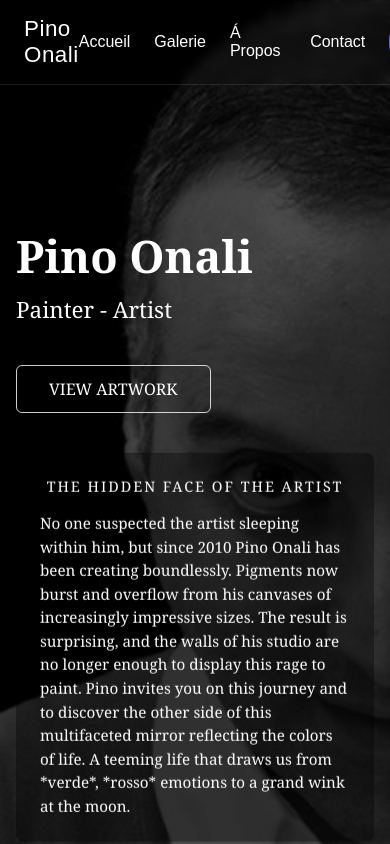
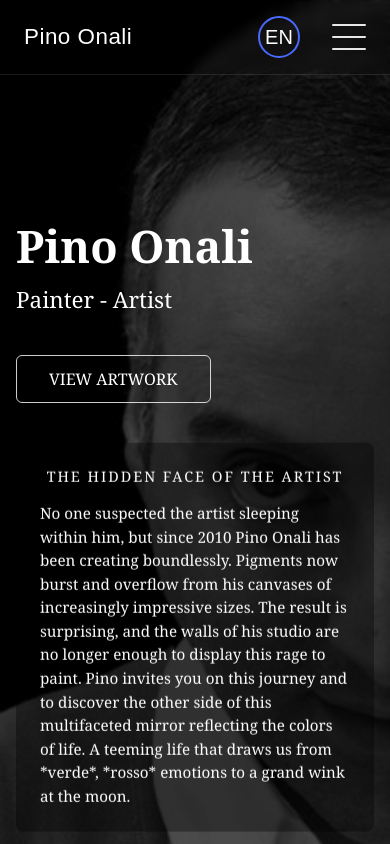
Before and after one commit to Davit-Ners/pino_onali_site, a Next.js app: page / in a window 390 px wide. Built offline with nearby package versions, Linux system fonts and the light colour scheme; no server answers.

Commit message:
Add burger menu responsive for navBar + translation navBar

```diff
--- a/app/components/header/header.module.css
+++ b/app/components/header/header.module.css
@@ -1,5 +1,4 @@
 .header {
-  /* position: fixed; */
   position: sticky;
   top: 0;
   width: 100%;
@@ -7,7 +6,6 @@
 
   background: rgba(0, 0, 0, 0.35);
   backdrop-filter: var(--blur-bg);
-
   border-bottom: 1px solid rgba(255, 255, 255, 0.1);
 }
 
@@ -19,43 +17,171 @@
   display: flex;
   justify-content: space-between;
   align-items: center;
+  position: relative; /* pour ancrer le menu mobile sous la barre */
 }
 
 .logo {
   font-size: 1.4rem;
-  /* font-weight: bold; */
   letter-spacing: 0.5px;
-  font-family: 'Montserrat', sans-serif;
+  font-family: "Montserrat", sans-serif;
 }
 
-.nav {
+/* ====== NAV DESKTOP ====== */
+
+.navDesktop {
   display: flex;
   gap: var(--space-lg);
   align-items: center;
 }
 
-.nav a {
-  font-family: 'Montserrat', sans-serif;
+.navDesktop a {
+  font-family: "Montserrat", sans-serif;
   font-size: 1rem;
   transition: opacity var(--transition-fast);
 }
 
-.nav a:hover {
+.navDesktop a:hover {
   opacity: 0.7;
 }
+
+/* ====== BURGER (MOBILE) ====== */
+
+.burger {
+  display: none;
+  width: 34px;
+  height: 28px;
+  padding: 0;
+  border: none;
+  background: transparent;
+  cursor: pointer;
+  align-items: center;
+  align-self: center;
+
+  /* centre le système */
+  position: relative;
+}
+
+.burger span {
+  position: absolute;
+  left: 0;
+  right: 0;
+  margin: 0 auto;
+
+  display: block;
+  height: 2px;
+  width: 100%;
+  border-radius: 999px;
+  background: rgba(255, 255, 255, 0.9);
+  transition: transform 0.25s ease, opacity 0.25s ease;
+  transform-origin: center;
+}
+
+/* état fermé : 3 lignes superposées */
+.burger span:nth-child(1) {
+  transform: translateY(-12px);
+}
+
+.burger span:nth-child(2) {
+  transform: translateY(0);
+}
+
+.burger span:nth-child(3) {
+  transform: translateY(12px);
+}
+
+/* Animation burger → croix */
+.burgerOpen span:nth-child(1) {
+  transform: rotate(45deg);
+}
+
+.burgerOpen span:nth-child(2) {
+  opacity: 0;
+}
+
+.burgerOpen span:nth-child(3) {
+  transform: rotate(-45deg);
+}
+
+/* ====== NAV MOBILE ====== */
+
+.navMobile {
+  position: absolute;
+  left: var(--space-lg);
+  right: var(--space-lg);
+  top: calc(100% + 10px);
+
+  background: rgba(0, 0, 0, 0.97);
+  backdrop-filter: var(--blur-bg);
+  border-radius: 14px;
+  border: 1px solid rgba(255, 255, 255, 0.18);
+  box-shadow: 0 18px 40px rgba(0, 0, 0, 0.8);
+
+  display: flex;
+  flex-direction: column;
+  gap: var(--space-sm);
+  padding: var(--space-md);
+
+  transform: translateY(-10px);
+  opacity: 0;
+  pointer-events: none;
+  transition: opacity 0.2s ease, transform 0.2s ease;
+}
+
+.navMobileOpen {
+  opacity: 1;
+  transform: translateY(0);
+  pointer-events: auto;
+}
+
+.navMobile a {
+  font-family: "Montserrat", sans-serif;
+  font-size: 0.95rem;
+  padding: 8px 10px;
+  border-radius: 8px;
+  transition: background var(--transition-fast), opacity var(--transition-fast);
+}
+
+.navMobile a:hover {
+  background: rgba(255, 255, 255, 0.08);
+  opacity: 1;
+}
+
+/* ====== BADGE ADMIN ====== */
 
 .adminBadge {
   padding: 4px 10px;
   font-size: 0.7rem;
   letter-spacing: 1px;
-  border: 1px solid rgba(255,255,255,0.35);
+  border: 1px solid rgba(255, 255, 255, 0.35);
   border-radius: 6px;
   background: rgba(24, 163, 0, 0.4);
   color: white;
   transition: 0.3s ease-in-out;
+}
 
-  &:hover {
-    cursor: pointer;
-    transform: scale(1.1);
+.adminBadge:hover {
+  cursor: pointer;
+  transform: scale(1.1);
+}
+
+.adminBadgeMobile {
+  margin-top: var(--space-xs);
+  padding: 6px 12px;
+  font-size: 0.75rem;
+  letter-spacing: 1px;
+  border-radius: 999px;
+  border: 1px solid rgba(24, 163, 0, 0.6);
+  background: rgba(24, 163, 0, 0.3);
+}
+
+/* ====== RESPONSIVE ====== */
+
+@media (max-width: 768px) {
+  .navDesktop {
+    display: none;
+  }
+
+  .burger {
+    display: flex;
   }
 }
--- a/app/components/header/header.tsx
+++ b/app/components/header/header.tsx
@@ -2,6 +2,7 @@ import Link from "next/link";
 import styles from "./header.module.css";
 import { cookies } from "next/headers";
 import LanguageToggle from "../languageToggle/languageToggle";
+import HeaderNav from "./headerNav";
 
 export default async function Header() {
     const isAdmin = (await cookies()).get("pino_admin")?.value === '1';
@@ -9,16 +10,14 @@ export default async function Header() {
     return (
         <header className={styles.header}>
         <div className={styles.container}>
-            <div className={styles.logo}><Link href="/">Pino Onali</Link></div>
+            <div className={styles.logo}>
+            <Link href="/">Pino Onali</Link>
+            </div>
 
-            <nav className={styles.nav}>
-            <Link href="/">Accueil</Link>
-            <Link href="/galerie">Galerie</Link>
-            <Link href="/about">Á Propos</Link>
-            <Link href="/contact">Contact</Link>
+            <div style={{ display: 'flex', gap: "2rem" }}>
             <LanguageToggle />
-            {isAdmin && <Link className={styles.adminBadge} href="/admin">Admin</Link>}
-            </nav>
+            <HeaderNav isAdmin={isAdmin} />
+            </div>
         </div>
         </header>
     );
--- /dev/null
+++ b/app/components/header/headerNav.tsx
@@ -0,0 +1,77 @@
+"use client";
+
+import { useState } from "react";
+import Link from "next/link";
+import styles from "./header.module.css";
+import { useTranslations } from "../languageProvider/languageProvider";
+
+type Props = {
+    isAdmin: boolean;
+};
+
+export default function HeaderNav({ isAdmin }: Props) {
+    const [open, setOpen] = useState(false);
+    const t = useTranslations();
+
+    function closeMenu() {
+        setOpen(false);
+    }
+
+    return (
+        <>
+        {/* Nav desktop */}
+        <nav className={styles.navDesktop}>
+            <Link href="/">{t.nav.home}</Link>
+            <Link href="/galerie">{t.nav.gallery}</Link>
+            <Link href="/about">{t.nav.about}</Link>
+            <Link href="/contact">{t.nav.contact}</Link>
+            {isAdmin && (
+            <Link className={styles.adminBadge} href="/admin">
+                Admin
+            </Link>
+            )}
+        </nav>
+
+        {/* Bouton burger (mobile) */}
+        <button
+            className={`${styles.burger} ${open ? styles.burgerOpen : ""}`}
+            onClick={() => setOpen((prev) => !prev)}
+            aria-label="Ouvrir le menu"
+            aria-expanded={open}
+        >
+            <span />
+            <span />
+            <span />
+        </button>
+
+        {/* Nav mobile */}
+        <nav
+            className={`${styles.navMobile} ${
+            open ? styles.navMobileOpen : ""
+            }`}
+        >
+            <Link href="/" onClick={closeMenu}>
+            {t.nav.home}
+            </Link>
+            <Link href="/galerie" onClick={closeMenu}>
+            {t.nav.gallery}
+            </Link>
+            <Link href="/about" onClick={closeMenu}>
+            {t.nav.about}
+            </Link>
+            <Link href="/contact" onClick={closeMenu}>
+            {t.nav.contact}
+            </Link>
+            {isAdmin && (
+            <Link
+                className={styles.adminBadgeMobile}
+                href="/admin"
+                onClick={closeMenu}
+            >
+                Admin
+            </Link>
+            )}
+        </nav>
+        </>
+    );
+};
--- a/app/lib/translations.ts
+++ b/app/lib/translations.ts
@@ -14,13 +14,10 @@ interface TimelineItem {
 interface Translations {
   skipToContent: string;
   nav: {
+    home: string;
+    gallery: string;
     about: string;
-    tunning: string;
-    sections: Array<{
-      id: string;
-      label: string;
-    }>;
-    cta: string;
+    contact: string;
   };
   themeToggle: {
     light: string;
@@ -98,15 +95,10 @@ export const translations: Record<Language, Translations> = {
   fr: {
     skipToContent: "Aller au contenu",
     nav: {
+      home: "Accueil",
+      gallery: "Galerie",
       about: "À Propos",
-      tunning: "Accordage Piano",
-      sections: [
-        { id: 'disciplines', label: 'Cours' },
-        { id: 'tarifs', label: 'Tarifs' },
-        { id: 'avis', label: 'Avis' },
-        { id: 'contact', label: 'Contact' },
-      ],
-      cta: "Cours d'essai"
+      contact: "Contact"
     },
     themeToggle: {
       light: "Clair",
@@ -281,15 +273,10 @@ export const translations: Record<Language, Translations> = {
   en: {
     skipToContent: "Skip to content",
     nav: {
+      home: "Home",
+      gallery: "Gallery",
       about: "About",
-      tunning: "Piano Tuning",
-      sections: [
-        { id: 'disciplines', label: 'Lessons' },
-        { id: 'tarifs', label: 'Pricing' },
-        { id: 'avis', label: 'Testamonials' },
-        { id: 'contact', label: 'Contact' },
-      ],
-      cta: "Trial"
+      contact: "Contact"
     },
     themeToggle: {
       light: "Light",
@@ -464,15 +451,10 @@ export const translations: Record<Language, Translations> = {
   nl: {
     skipToContent: "Ga naar de inhoud",
     nav: {
+      home: "Home",
+      gallery: "Galerij",
       about: "Over",
-      tunning: "Piano stemmen",
-      sections: [
-        { id: 'disciplines', label: 'Lessen' },
-        { id: 'tarifs', label: 'Prijzen' },
-        { id: 'avis', label: 'Beoordelingen' },
-        { id: 'contact', label: 'Contact' },
-      ],
-      cta: "Proefles"
+      contact: "Contact"
     },
     themeToggle: {
       light: "Licht",
```
